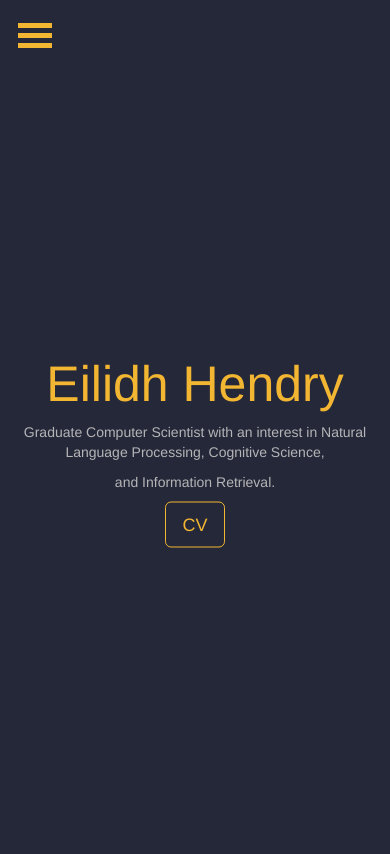
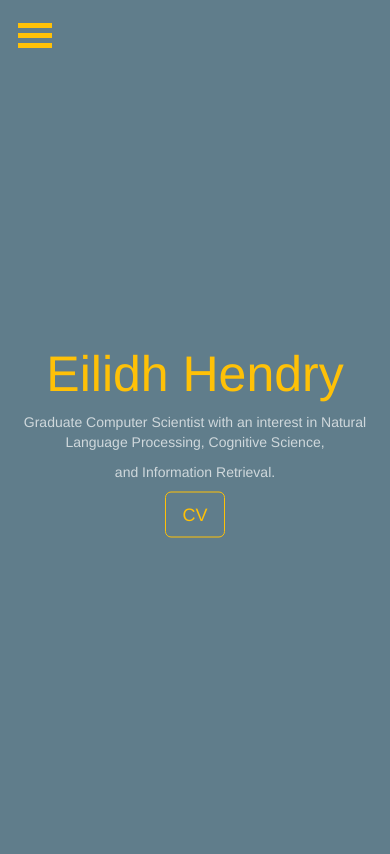
Before and after one commit to EilidhHendry/personal-site, a Django app: page / in a window 390 px wide. After the commit the page ends 538 px from the top, so only its background shows below. Run offline with Django 3.2, Linux system fonts and the light colour scheme; some libraries are stand-ins or nearby versions.

Commit message:
changes color scheme and some fixes for mobile viewing

```diff
--- a/home/static/home/css/index.css
+++ b/home/static/home/css/index.css
@@ -1,18 +1,19 @@
-body {
-  position: relative !important;
-  overflow: hidden !important; }
+html, body {
+  height: 100%; }
+
+#page-container {
+  margin-top: 0 !important; }
 
 #header {
   height: 100vh;
-  background-color: #252839;
+  background-color: #607D8B;
   background-repeat: no-repeat;
   background-size: cover;
-  background-position: center;
-  margin-top: -80px; }
+  background-position: center; }
   #header .button {
-    background-color: #252839 !important;
-    border: 1px solid #f2b632 !important;
-    color: #f2b632 !important; }
+    background-color: #607D8B !important;
+    border: 1px solid #FFC107 !important;
+    color: #FFC107 !important; }
 
 #header-content {
   position: relative;
@@ -20,9 +21,9 @@
   left: 50%;
   transform: translate(-50%, -50%);
   text-align: center;
-  color: #b5b5b7; }
+  color: #CFD8DC; }
   #header-content h1 {
     font-size: 50px;
-    color: #f2b632; }
+    color: #FFC107; }
 
 /*# sourceMappingURL=index.css.map */
--- a/home/static/home/scss/index.scss
+++ b/home/static/home/scss/index.scss
@@ -1,22 +1,24 @@
 @import "style";
 
-body {
-    position: relative !important;
-    overflow: hidden !important;
+html, body {
+    height: 100%
+}
+
+#page-container {
+    margin-top: 0 !important;
 }
 
 #header {
     height: 100vh;
-    background-color: $backgroundColor;
+    background-color: $primaryColor;
     background-repeat: no-repeat;
     background-size: cover;
     background-position: center;
-    margin-top: -80px;
 
     .button {
-        background-color: $backgroundColor !important;
-        border: 1px solid $textHeaderColor !important;
-        color: $textHeaderColor !important;
+        background-color: $primaryColor !important;
+        border: 1px solid $accentColor !important;
+        color: $accentColor !important;
     }
 }
 
@@ -26,10 +28,10 @@
     left: 50%;
     transform: translate(-50%, -50%);
     text-align: center;
-    color: $textPaleColor;
+    color: $lightPrimaryColor;
 
     h1 {
         font-size: 50px;
-        color: $textHeaderColor;
+        color: $accentColor;
     }
 }
--- a/static/css/base.css
+++ b/static/css/base.css
@@ -27,7 +27,7 @@
   left: 18px;
   right: 18px;
   height: 5px;
-  background: #f2b632; }
+  background: #FFC107; }
 
 .c-hamburger span::before,
 .c-hamburger span::after {
@@ -36,7 +36,7 @@
   left: 0;
   width: 100%;
   height: 5px;
-  background-color: #f2b632;
+  background-color: #FFC107;
   content: ""; }
 
 .c-hamburger span::before {
@@ -46,7 +46,7 @@
   bottom: -10px; }
 
 .c-hamburger--htla {
-  background-color: #252839; }
+  background-color: #607D8B; }
 
 .c-hamburger--htla span {
   transition: transform 0.3s; }
@@ -61,7 +61,7 @@
 
 /* active state, i.e. menu open */
 .c-hamburger--htla.is-active {
-  background-color: #252839; }
+  background-color: #607D8B; }
 
 .c-hamburger--htla.is-active span {
   transform: rotate(180deg); }
@@ -80,25 +80,25 @@
 
 .navmenu {
   padding-right: 20px;
-  background-color: #e9e9e9;
+  background-color: white;
   border: none !important; }
 
 .navmenu-brand {
-  color: #252839 !important; }
+  color: #212121 !important; }
 
 .navmenu-nav li {
-  border-top: 1px solid #252839;
+  border-top: 1px solid #B6B6B6;
   text-transform: uppercase;
   padding: 10px 0; }
   .navmenu-nav li a {
-    color: #252839 !important; }
+    color: #727272 !important; }
 
 .navbar-toggle {
   float: left;
   margin-left: 15px; }
 
 .navbar {
-  background-color: #252839 !important;
+  background-color: #607D8B !important;
   border: none; }
 
 @media (min-width: 0) {
@@ -120,7 +120,7 @@
   padding: 20px; }
 
 .panel-heading {
-  background-color: #252839 !important;
-  color: #f2b632 !important; }
+  background-color: #607D8B !important;
+  color: #FFC107 !important; }
 
 /*# sourceMappingURL=base.css.map */
--- a/static/scss/_components.hamburger.scss
+++ b/static/scss/_components.hamburger.scss
@@ -38,7 +38,7 @@
   left: $button-pad;
   right: $button-pad;
   height: $bar-thickness;
-  background: $textHeaderColor;
+  background: $accentColor;
 }
 
 .c-hamburger span::before,
@@ -48,7 +48,7 @@
   left: 0;
   width: 100%;
   height: $bar-thickness;
-  background-color: $textHeaderColor;
+  background-color: $accentColor;
   content: "";
 }
 
@@ -61,7 +61,7 @@
 }
 
 .c-hamburger--htla {
-  background-color: $backgroundColor;
+  background-color: $primaryColor;
 }
 
 .c-hamburger--htla span {
@@ -86,7 +86,7 @@
 /* active state, i.e. menu open */
 
 .c-hamburger--htla.is-active {
-  background-color: $backgroundColor;
+  background-color: $primaryColor;
 }
 
 .c-hamburger--htla.is-active span {
--- a/static/scss/_components.navbar.scss
+++ b/static/scss/_components.navbar.scss
@@ -2,20 +2,20 @@
 
 .navmenu {
     padding-right: 20px;
-    background-color: lighten($textPaleColor, 20%);
+    background-color: white;
     border: none !important;
 }
 
 .navmenu-brand {
-    color: $backgroundColor !important;
+    color: $primaryTextColor !important;
 }
 
 .navmenu-nav li {
-    border-top: 1px solid $backgroundColor;
+    border-top: 1px solid $dividerColor;
     text-transform: uppercase;
     padding: 10px 0;
     a {
-        color: $backgroundColor !important;
+        color: $secondaryTextColor !important;
     }
 }
 
@@ -25,7 +25,7 @@
 }
 
 .navbar {
-    background-color: $backgroundColor !important;
+    background-color: $primaryColor !important;
     border: none;
 }
 
--- a/static/scss/_style.scss
+++ b/static/scss/_style.scss
@@ -1,4 +1,8 @@
-$backgroundColor: #252839;
-$textHeaderColor: #f2b632;
-$textDarkColor: #677077;
-$textPaleColor: #b5b5b7;
+$primaryColor: #607D8B;
+$darkPrimaryColor: #455A64;
+$lightPrimaryColor: #CFD8DC;
+$textColor: #FFFFFF;
+$accentColor: #FFC107;
+$primaryTextColor: #212121;
+$secondaryTextColor: #727272;
+$dividerColor: #B6B6B6;
--- a/static/scss/base.scss
+++ b/static/scss/base.scss
@@ -21,6 +21,6 @@
 }
 
 .panel-heading {
-    background-color: $backgroundColor !important;
-    color: $textHeaderColor !important;
+    background-color: $primaryColor !important;
+    color: $accentColor !important;
 }
```
Also changed, not shown: home/static/home/css/resume.css (+6 -4 lines), home/static/home/scss/resume.scss (+9 -4 lines), 3 other files.
